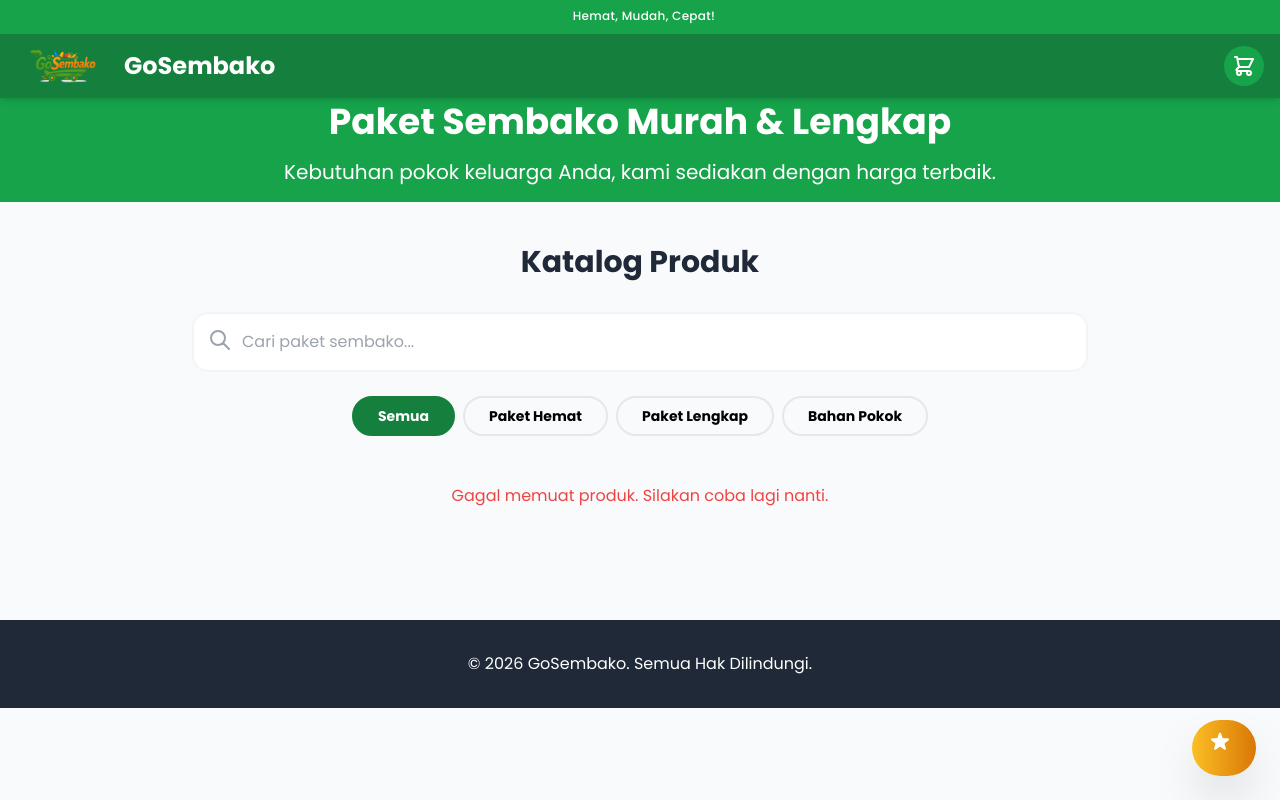
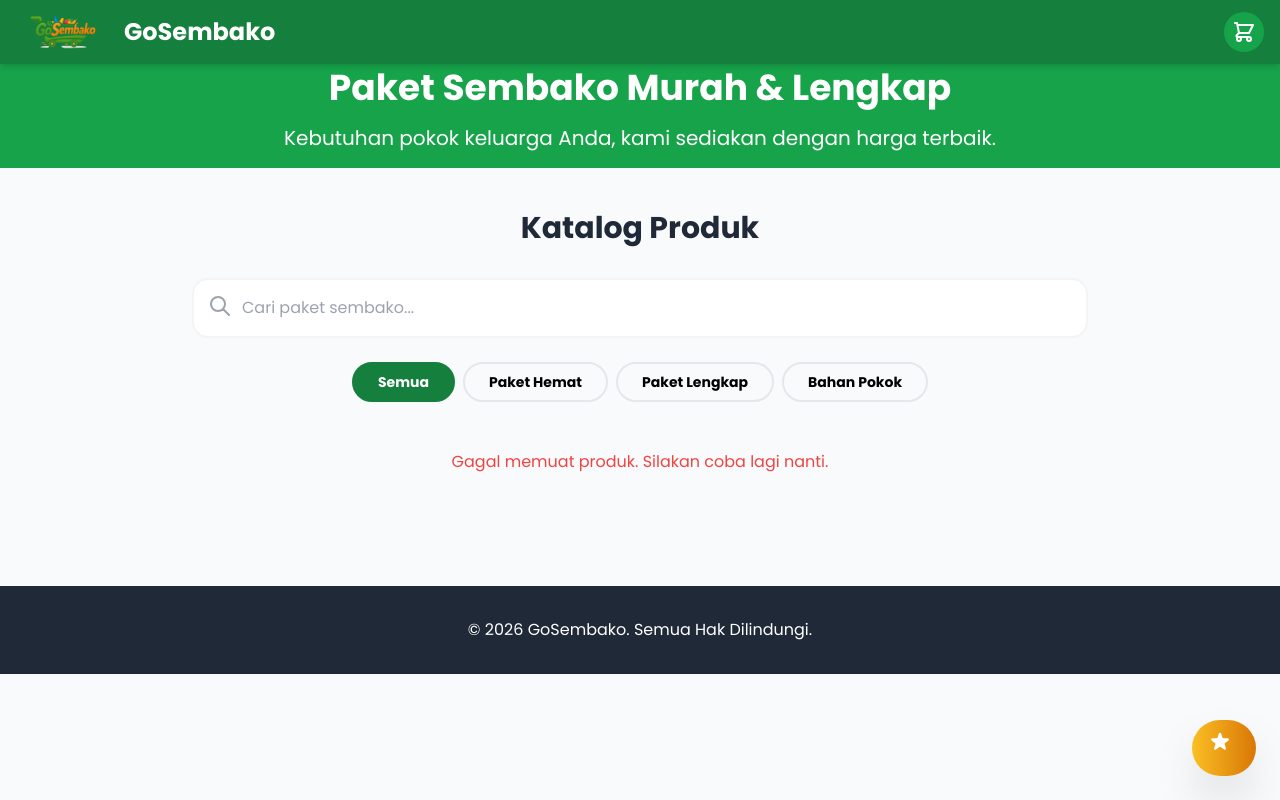
Before and after one commit to sihaloho21/paket-sembako, a plain HTML site: page index.html in a window 1280 px wide. Drawn offline with nearby package versions, Linux system fonts and the light colour scheme; no server answers.

Commit message:
Remove animated text banner and adjust header to top 0

```diff
--- a/assets/css/style.css
+++ b/assets/css/style.css
@@ -251,21 +251,4 @@ button[onclick="checkUserPoints()"]:active {
     transition: opacity 0.3s ease-in-out;
 }
 
-/* Animated Text Banner */
-@keyframes slide {
-    0%, 10% {
-        transform: translateY(-100%);
-    }
-    13%, 30% {
-        transform: translateY(0);
-    }
-    33%, 100% {
-        transform: translateY(100%);
-    }
-}
-
-.animate-slide {
-    animation: slide 10s infinite;
-}
-
-/* Banner sticky position handled in HTML inline */
+/* Animated Text Banner - Removed */
--- a/index.html
+++ b/index.html
@@ -18,21 +18,8 @@
         </div>
     </div>
 
-    <!-- Animated Text Banner -->
-    <div id="header-top" class="bg-green-600 py-2.5 overflow-hidden fixed top-0 left-0 right-0 z-[60] w-full">
-        <div class="w-full">
-            <h3 class="flex items-center text-xs">
-                <span class="relative ml-2 h-[1.2em] w-full overflow-hidden">
-                    <span class="absolute h-full w-full text-center -translate-y-full animate-slide leading-none text-white font-medium tracking-wide">Penuhi Kebutuhan Anda, Tanpa Batas!</span>
-                    <span class="absolute h-full w-full text-center -translate-y-full animate-slide leading-none text-white font-medium tracking-wide" style="animation-delay: 3.33s;">Hemat, Mudah, Cepat!</span>
-                    <span class="absolute h-full w-full text-center -translate-y-full animate-slide leading-none text-white font-medium tracking-wide" style="animation-delay: 6.66s;">Belanja Lebih Banyak, Hemat Lebih Banyak!</span>
-                </span>
-            </h3>
-        </div>
-    </div>
-
     <!-- Header -->
-    <header class="bg-green-700 text-white py-0 shadow-md fixed z-50 w-full left-0 right-0" id="main-header" style="top: 34px;">
+    <header class="bg-green-700 text-white py-0 shadow-md fixed z-50 w-full left-0 right-0" id="main-header" style="top: 0;">
         <div class="container mx-auto px-4 flex justify-between items-center">
             <div class="flex items-center gap-3 cursor-pointer" onclick="handleLogoClick()">
                 <img src="assets/img/logo.webp" alt="GoSembako Logo" class="h-16 w-auto">
@@ -51,7 +38,7 @@
     </header>
 
     <!-- Hero Section -->
-    <section class="bg-green-600 text-white pb-0" style="padding-top: 102px;">
+    <section class="bg-green-600 text-white pb-0" style="padding-top: 68px;">
         <div class="container mx-auto px-4 text-center">
             <h2 class="text-4xl font-bold mb-4">Paket Sembako Murah & Lengkap</h2>
             <p class="text-xl mb-8 pb-[1rem]">Kebutuhan pokok keluarga Anda, kami sediakan dengan harga terbaik.</p>
```
